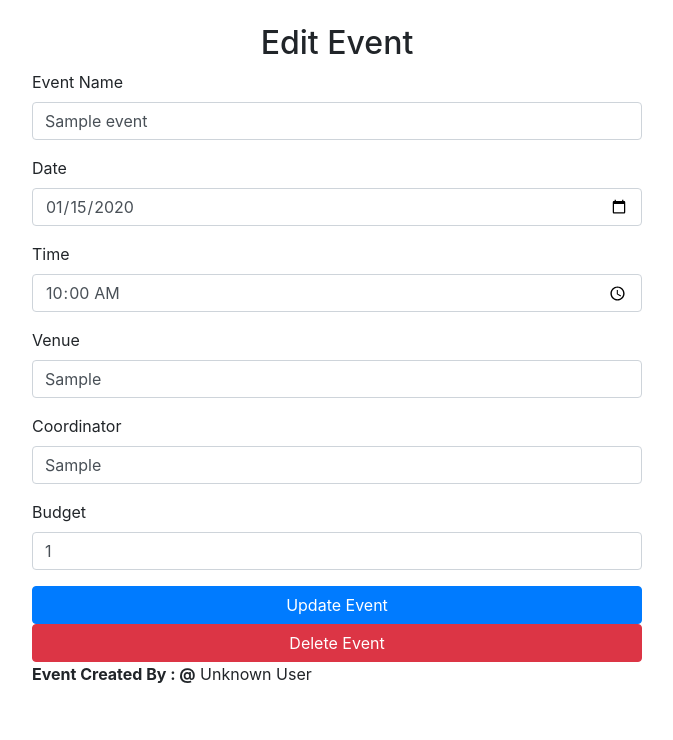
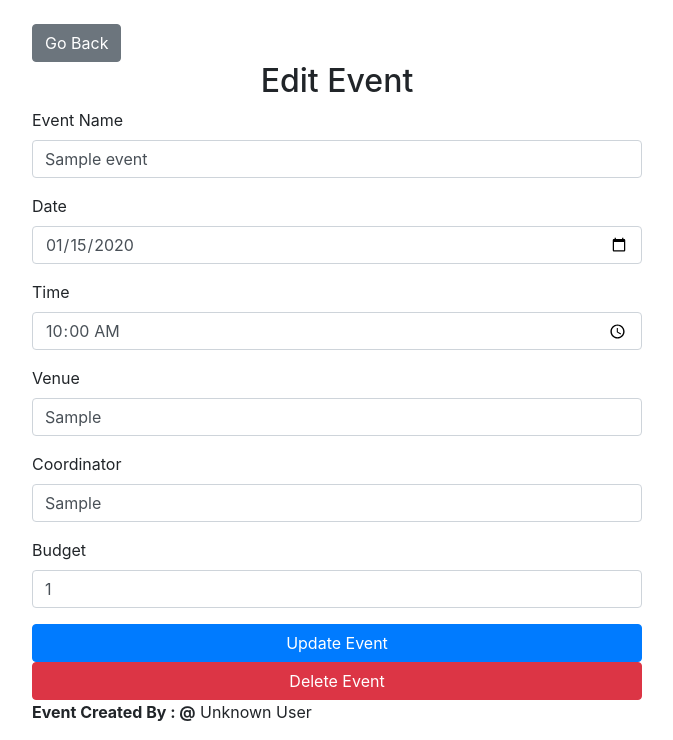
Before and after one commit to richiebthomas/EMS, a PHP site: page /edit_event.php?event_id=1 in a window 1280 px wide. Shown: the part 66-806 px from the top of the page, without its empty margins (303-976 px from the left). Before the commit the page ends 749 px from the top, so only its background shows below. Run offline with PHP 8.4, Linux system fonts and the light colour scheme; the visitor is signed in with stand-in values (Sample User, id 1); tables that the repository leaves empty hold one stand-in row (values such as "Sample post"); data that the repository does not hold is empty.

Commit message:
added "Go back" button

```diff
--- a/edit_event.php
+++ b/edit_event.php
@@ -113,6 +113,9 @@ if(isset($_POST['deleteEvent'])) {
 
         <div class="row justify-content-center mt-4">
             <div class="col-md-6">
+            <form method="POST" action="">
+            <button class="btn btn-secondary" type="button" onclick="window.history.back();">Go Back</button>
+        </form>
                 <h2 class="text-center">Edit Event</h2>
                 <form method="POST" action="">
                     <div class="form-group">
```
